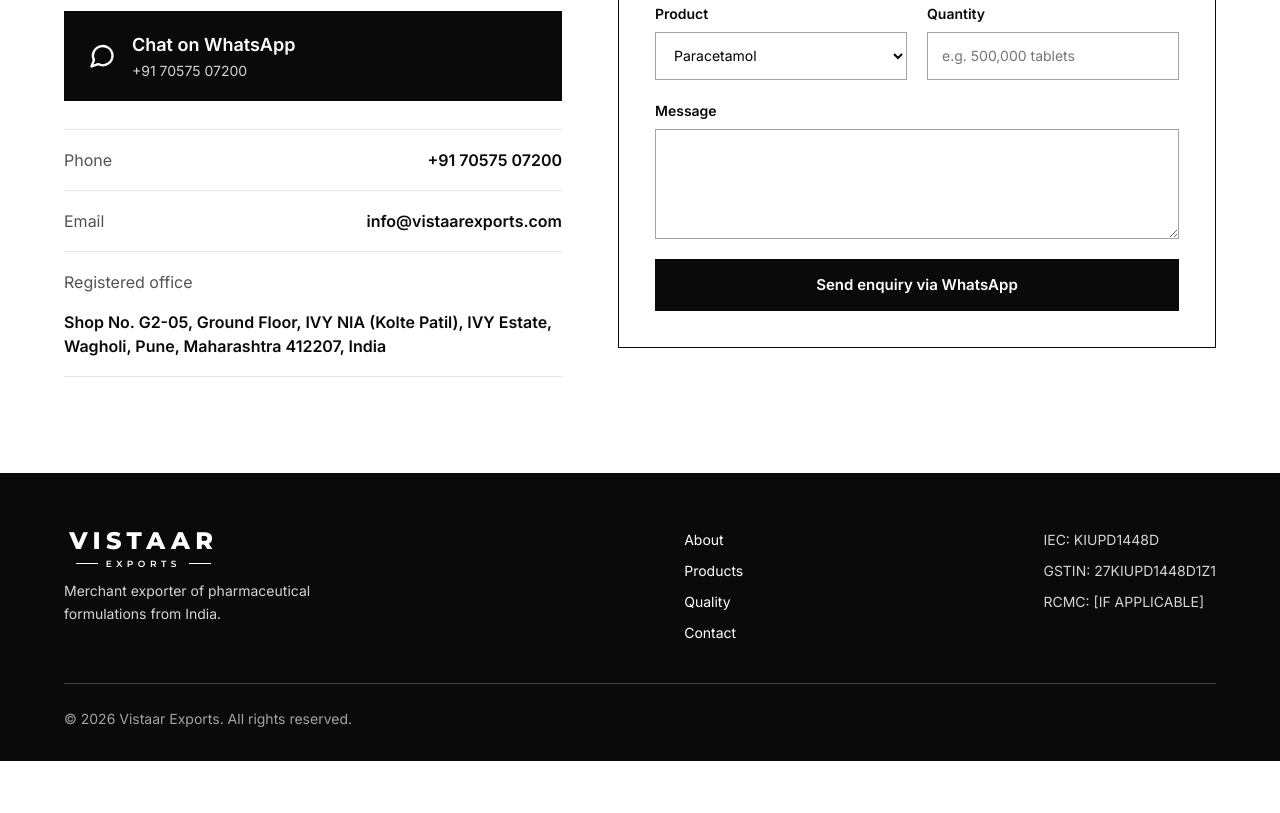
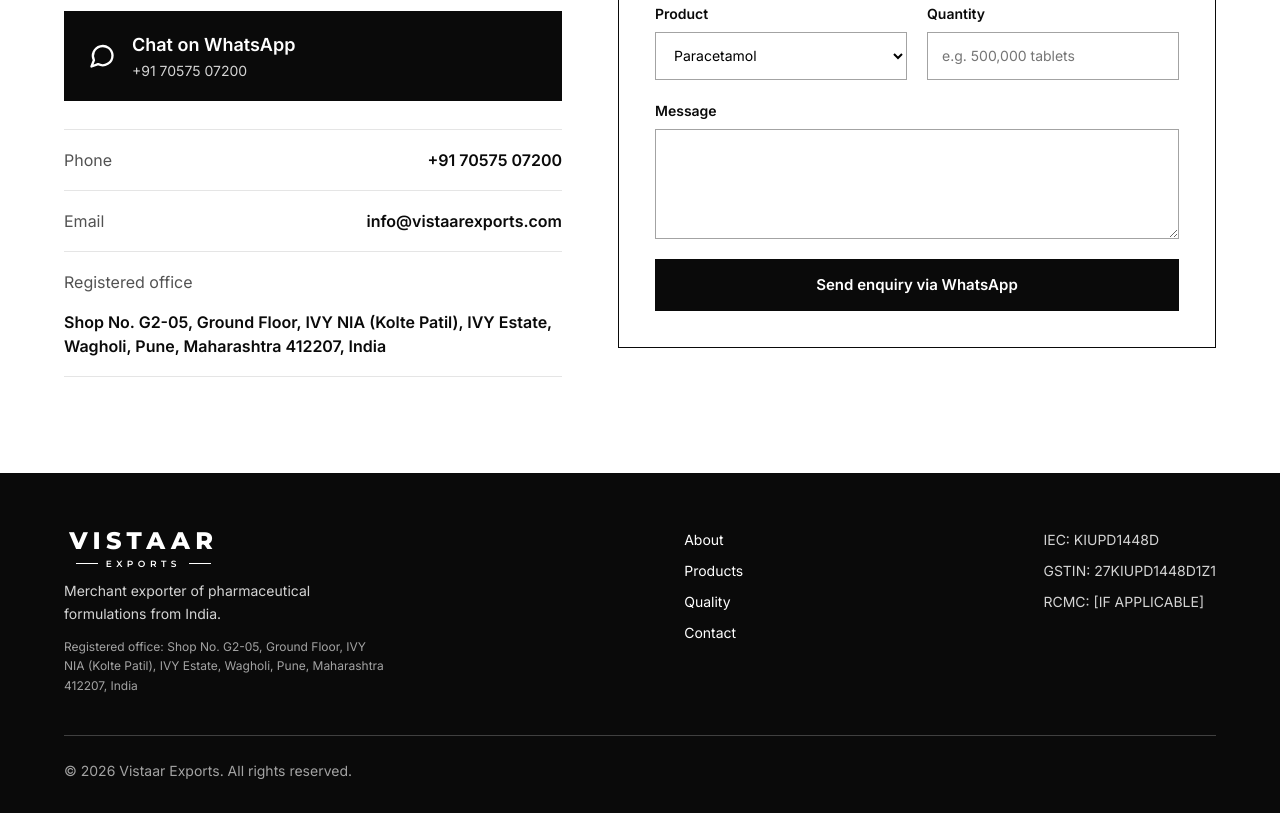
Before and after one commit to niketdeshmukh99/vistaar-exports-website, a plain HTML site: page index.html in a window 1280 px wide. Shown: the part 3537-4350 px from the top of the page. Before the commit the page ends 4298 px from the top, so only its background shows below. Drawn offline with Linux system fonts and the light colour scheme.

Commit message:
Add registered office address to footer in small text
Co-Authored-By: Claude Opus 5.5 <noreply@anthropic.com>
Claude-Session: https://claude.ai/code/session_01XbW1qbaDL8vi4Aw9RZE3wm

```diff
--- a/index.html
+++ b/index.html
@@ -247,6 +247,7 @@
             <span class="logo-sub">EXPORTS</span>
           </span>
           <p>Merchant exporter of pharmaceutical formulations from India.</p>
+          <address class="footer-address">Registered office: Shop No. G2-05, Ground Floor, IVY NIA (Kolte Patil), IVY Estate, Wagholi, Pune, Maharashtra 412207, India</address>
         </div>
         <nav aria-label="Footer" class="footer-nav">
           <a href="#about">About</a>
--- a/styles.css
+++ b/styles.css
@@ -146,6 +146,7 @@ h1 { font-family: var(--heading); font-weight: 600; font-size: clamp(40px, 6vw,
 .footer .container { padding-top: 56px; padding-bottom: 32px; }
 .footer-top { display: flex; flex-wrap: wrap; gap: 32px 64px; justify-content: space-between; margin-bottom: 40px; }
 .footer-brand { max-width: 320px; display: flex; flex-direction: column; gap: 12px; line-height: 1.6; }
+.footer-address { font-style: normal; font-size: 12px; line-height: 1.6; color: var(--grey-400); }
 .footer-nav, .footer-legal { display: flex; flex-direction: column; gap: 10px; }
 .footer a { color: var(--white); text-decoration: none; }
 .footer a:hover { text-decoration: underline; }
```
